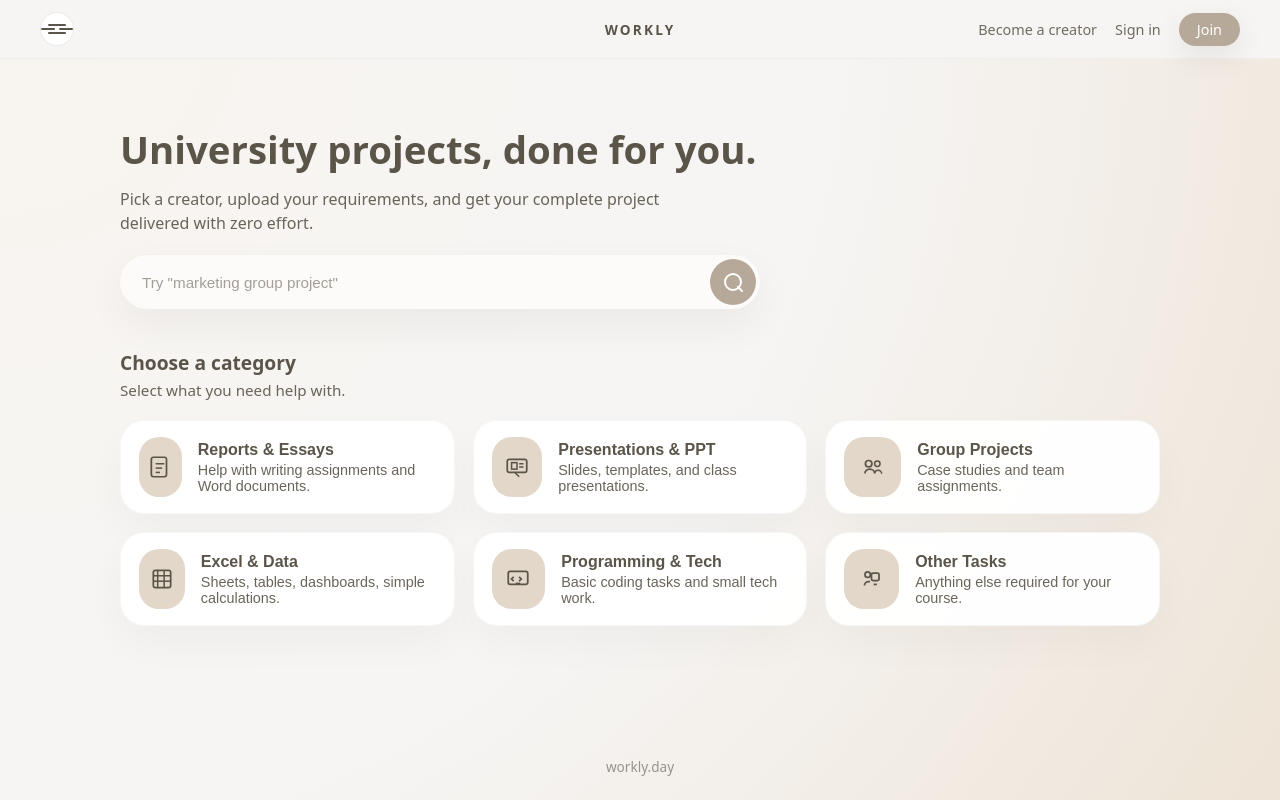
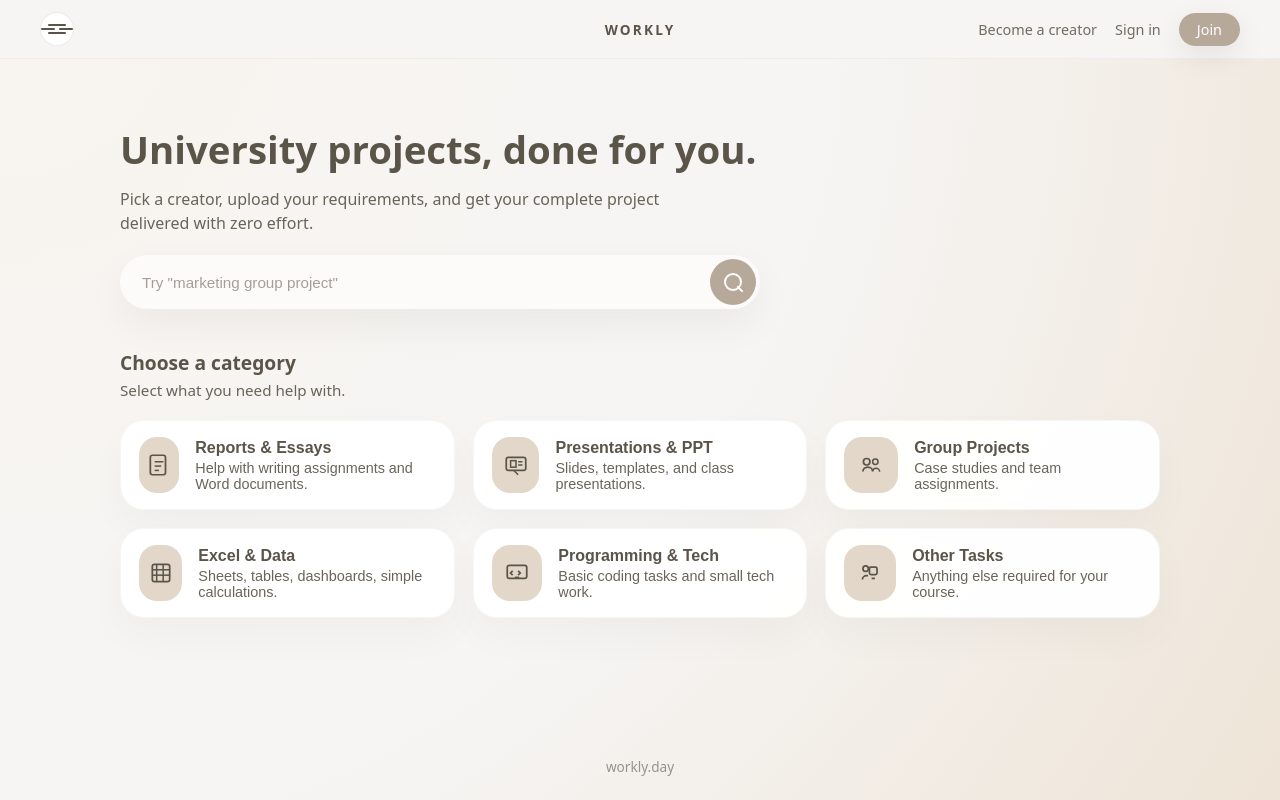
Before and after one commit to SEBRAHEIM/workly-landing, a Next.js app: page / in a window 1280 px wide. Built offline with nearby package versions, Linux system fonts and the light colour scheme.

Commit message:
Use rounded-square icon background (no pill)

```diff
--- a/styles/globals.css
+++ b/styles/globals.css
@@ -382,3 +382,10 @@ a {
   height: 60px;
   border-radius: 20px;
 }
+
+/* Force icon background to be a rounded square, not a pill */
+.home-category-icon {
+  width: 56px;
+  height: 56px;
+  border-radius: 18px !important;
+}
```
